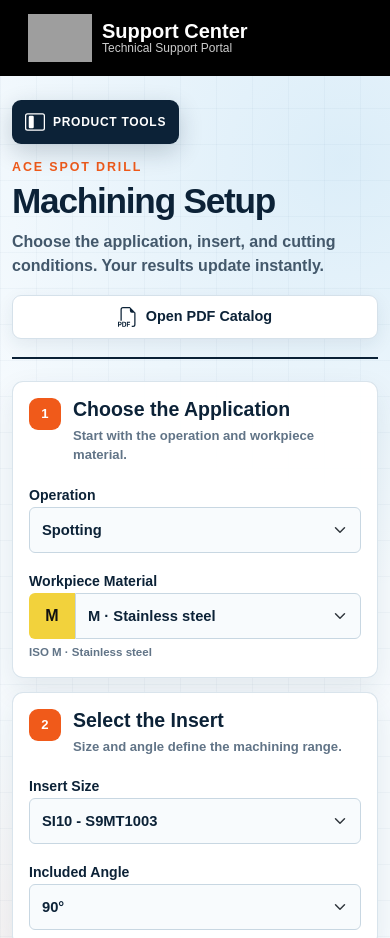
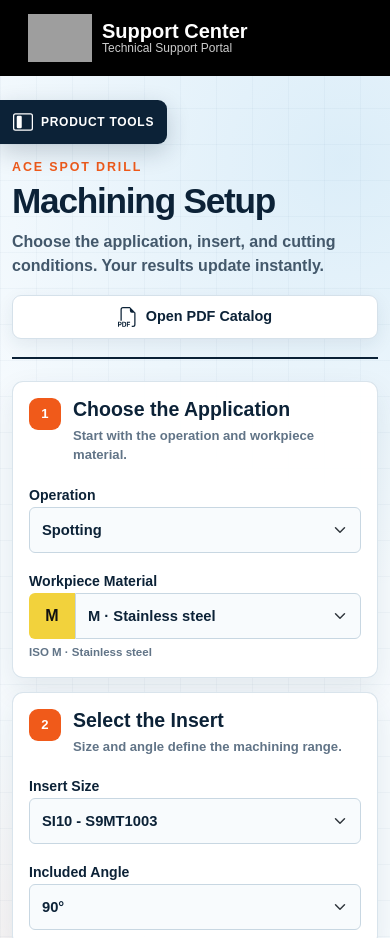
Before and after one commit to Ulysses-Li/Support-Center, a plain HTML site: page Products/AceSpotDrill/indexV3.0.html in a window 390 px wide. Shown: the top 938 px of the page. Drawn offline with nearby package versions, Linux system fonts and the light colour scheme; no server answers; grey boxes are pictures that could not be loaded; some icons are missing.

Commit message:
將手機工具入口貼齊左側

```diff
--- a/Products/AceSpotDrill/styleV3.0.css
+++ b/Products/AceSpotDrill/styleV3.0.css
@@ -153,7 +153,7 @@ body { margin: 0; color: var(--wb-ink); font-family: Arial, Helvetica, sans-seri
 @media (max-width: 991.98px) {
   .workbench-shell { padding-left: 12px; }
   .product-layout { display: block; }
-  .mobile-tool-button { width: max-content; max-width: 100%; min-height: 44px; margin: 0 0 14px; padding: 10px 13px; position: sticky; top: 8px; left: auto; z-index: 1030; flex-direction: row; justify-content: center; gap: 8px; color: #fff; background: var(--wb-ink); border: 0; border-radius: 9px; box-shadow: 0 8px 24px rgba(12,34,55,.2); transform: none; }
+  .mobile-tool-button { width: max-content; max-width: 100%; min-height: 44px; margin: 0 0 14px -12px; padding: 10px 13px; position: sticky; top: 8px; left: 0; z-index: 1030; flex-direction: row; justify-content: center; gap: 8px; color: #fff; background: var(--wb-ink); border: 0; border-radius: 0 9px 9px 0; box-shadow: 0 8px 24px rgba(12,34,55,.2); transform: none; }
   .mobile-tool-button:hover, .mobile-tool-button:focus-visible { color: #fff; background: var(--wb-blue); }
   .mobile-tool-button svg { width: 20px; height: 20px; fill: currentColor; }
   .mobile-tool-label { font-size: .75rem; font-weight: 900; letter-spacing: .06em; line-height: 1; text-transform: uppercase; writing-mode: horizontal-tb; transform: none; }
```
